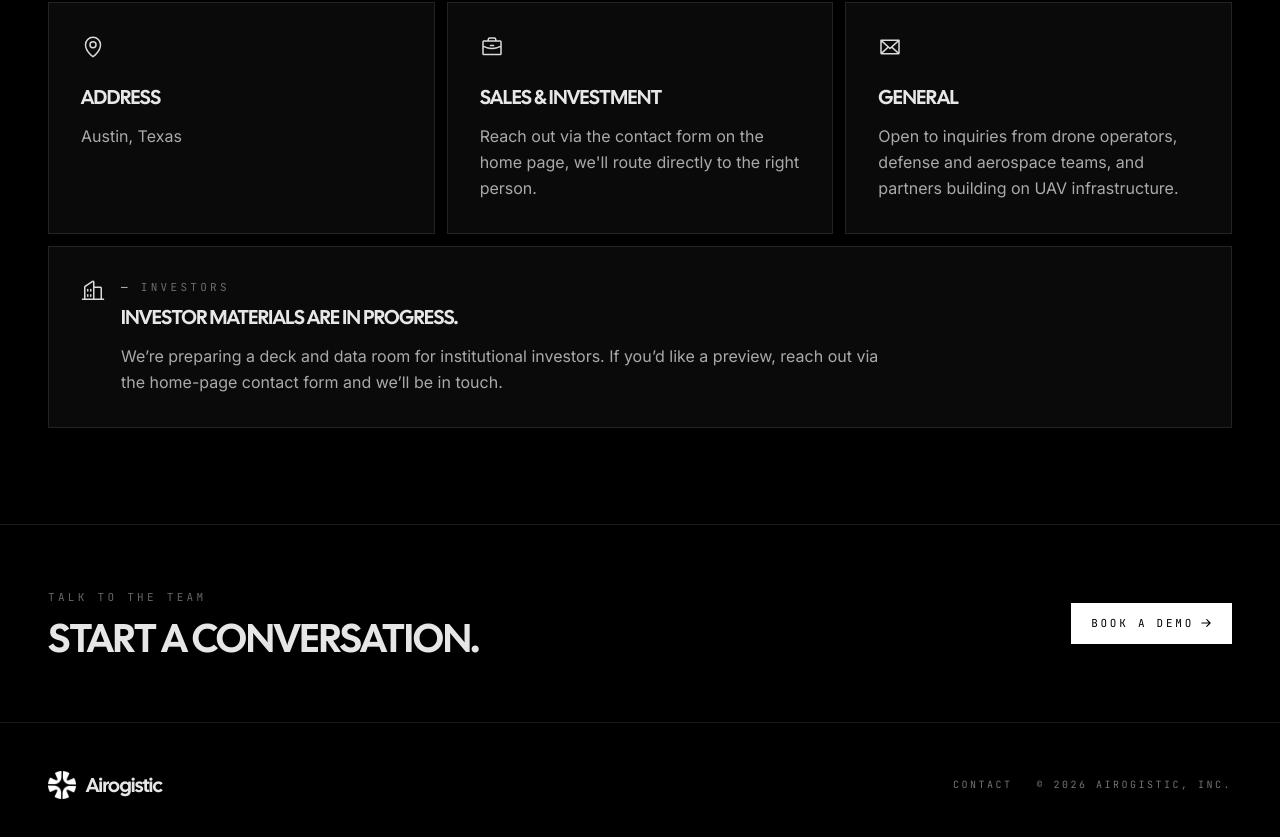
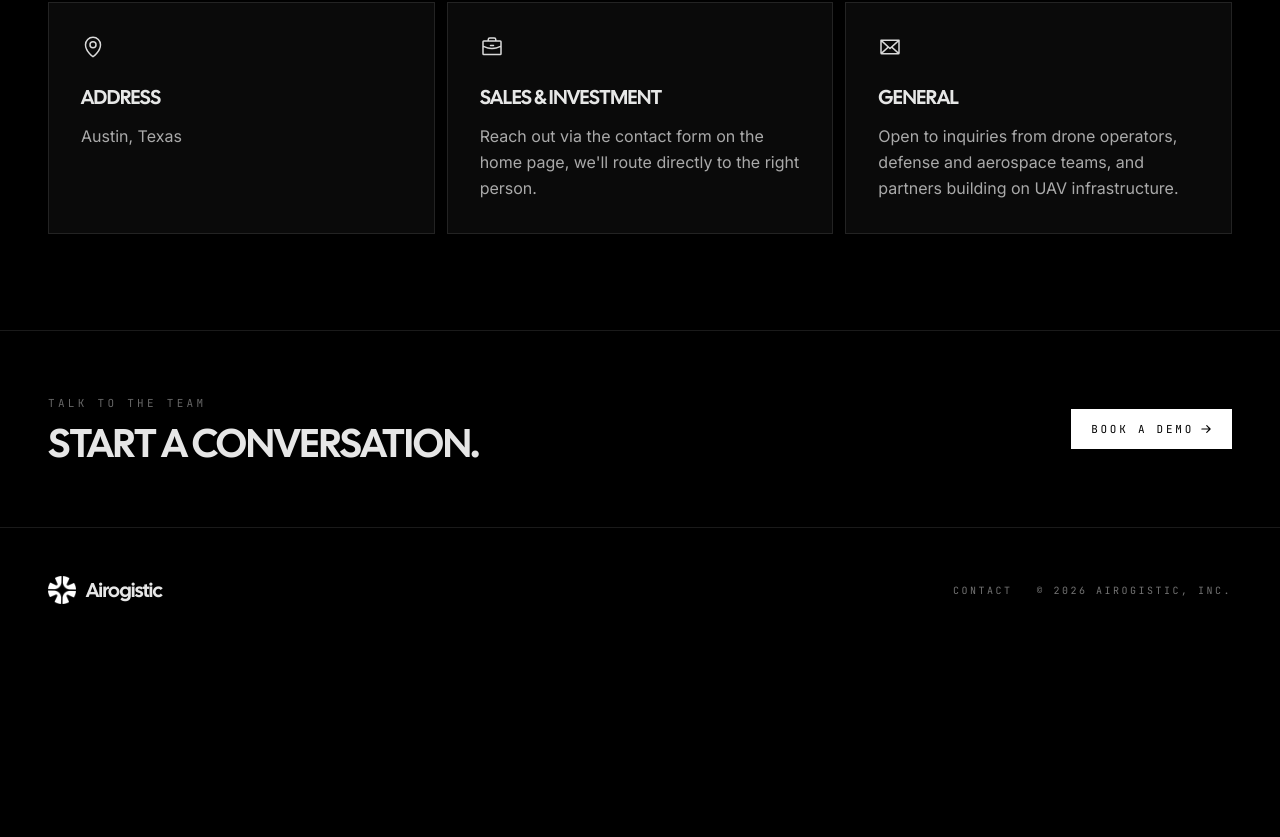
Before and after one commit to omri-i-b/airogistic-site, a Next.js app: page /company in a window 1280 px wide. Shown: the part 968-1805 px from the top of the page. After the commit the page ends 1620 px from the top, so only its background shows below. Built offline with nearby package versions, Linux system fonts and the light colour scheme; no server answers.

Commit message:
Remove Investors callout block from company page

```diff
--- a/src/app/company/page.tsx
+++ b/src/app/company/page.tsx
@@ -1,6 +1,5 @@
 import type { Metadata } from "next";
 import {
-  Buildings,
   Briefcase,
   Envelope,
   MapPin,
@@ -112,23 +111,6 @@ export default function CompanyPage() {
               );
             })}
           </div>
-
-          <article className="mt-3 flex items-start gap-4 border border-white/10 bg-[#0a0a0a] p-8">
-            <Buildings className="h-6 w-6 shrink-0 text-white/85" weight="regular" />
-            <div>
-              <p className="font-mono text-[11px] tracking-[0.3em] text-white/40 uppercase">
-                <span className="text-[#C5E86C]">—</span> Investors
-              </p>
-              <h3 className="mt-2 font-display text-xl font-bold tracking-tight uppercase">
-                Investor materials are in progress.
-              </h3>
-              <p className="mt-3 max-w-3xl text-base leading-relaxed text-white/65">
-                We&rsquo;re preparing a deck and data room for institutional
-                investors. If you&rsquo;d like a preview, reach out via the
-                home-page contact form and we&rsquo;ll be in touch.
-              </p>
-            </div>
-          </article>
         </div>
       </section>
 
```
